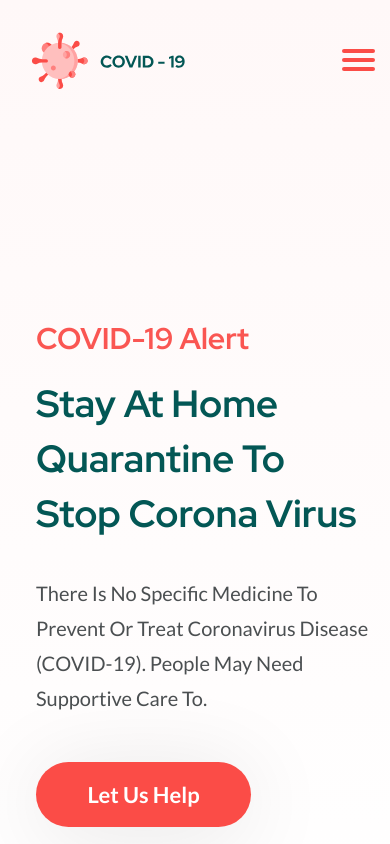
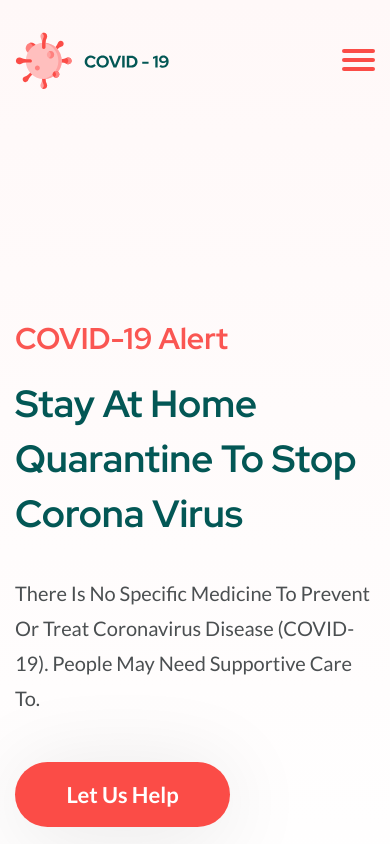
Before and after one commit to kapitoxa/covid-19-landing, a website: page src/index.html in a window 390 px wide. Shown: the top 844 px of the page. Drawn offline with nearby package versions, Linux system fonts and the light colour scheme; files that its build step writes are made by us from their sources; files whose address does not match are found by name.

Commit message:
adaptation header left margin/padding

```diff
--- a/src/sass/blocks/media/_header.scss
+++ b/src/sass/blocks/media/_header.scss
@@ -20,7 +20,11 @@
 
 @media (max-width: 991px) {
     .header {
+        &__wrapper {
+            padding-left: 0;
+        }
         &__logo {
+            margin-left: 0;
             width: 150px;
         }
         &__title {
```
Also changed, not shown: dist/css/style.min.css.
